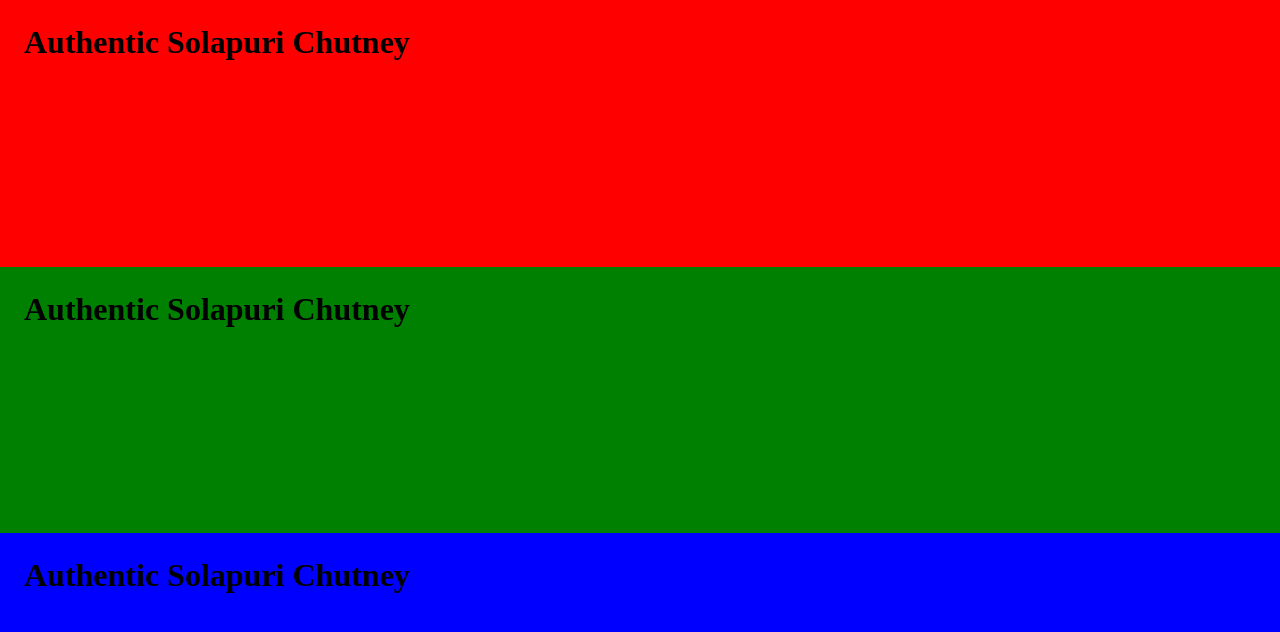
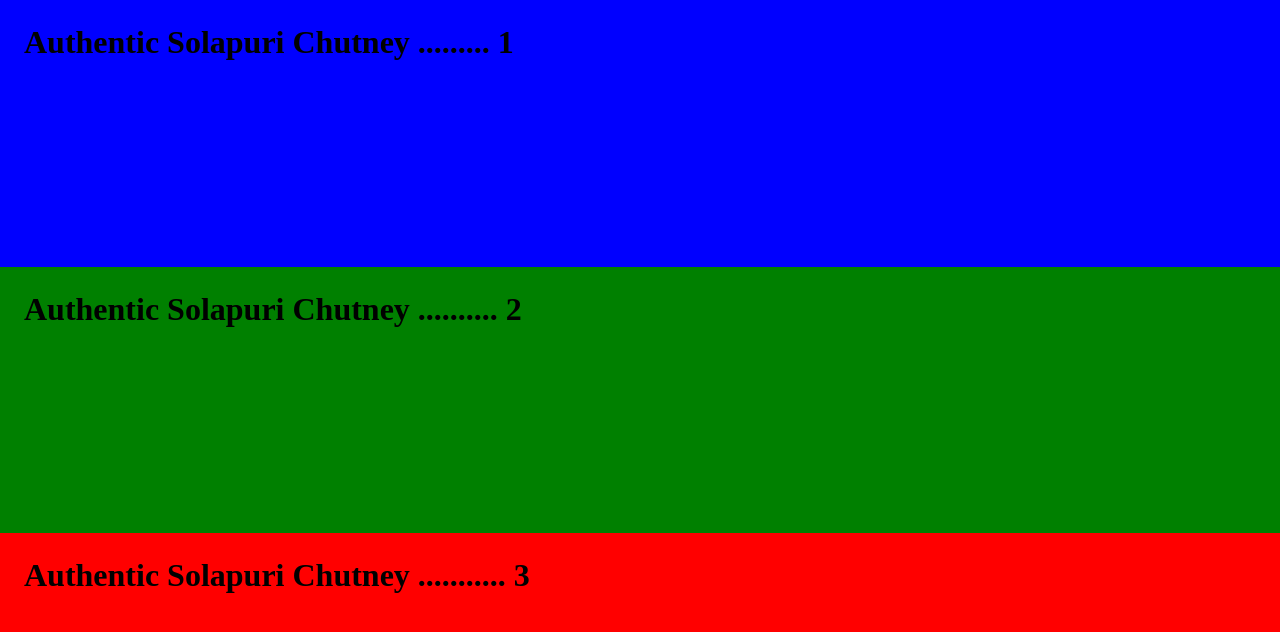
Before and after one commit to SurajJadhav7/SolapuriChutney, a plain HTML site: page index.html in a window 1280 px wide. Drawn offline with Linux system fonts and the light colour scheme.

Commit message:
header changes

```diff
--- a/css/master.css
+++ b/css/master.css
@@ -5,7 +5,7 @@ h1 {
     margin: 0;
 }
 .top-module {
-    background-color: red;
+    background-color: blue;
     height: 27.333vh;
     padding: 3vh;
 }
@@ -15,7 +15,7 @@ h1 {
     padding: 3vh;
 }
 .bottom-module {
-    background-color: blue;
+    background-color: red;
     height: 27.333vh;
     padding: 3vh;
 }
--- a/index.html
+++ b/index.html
@@ -9,13 +9,13 @@
     </head>
     <body>
         <div class="top-module">
-            <h1>Authentic Solapuri Chutney</h1>
+            <h1>Authentic Solapuri Chutney ......... 1</h1>
         </div>
         <div class="middle-module">
-            <h1>Authentic Solapuri Chutney</h1>
+            <h1>Authentic Solapuri Chutney .......... 2</h1>
         </div>
         <div class="bottom-module">
-            <h1>Authentic Solapuri Chutney</h1>
+            <h1>Authentic Solapuri Chutney  ........... 3</h1>
         </div>
     </body>
 </html>
```
